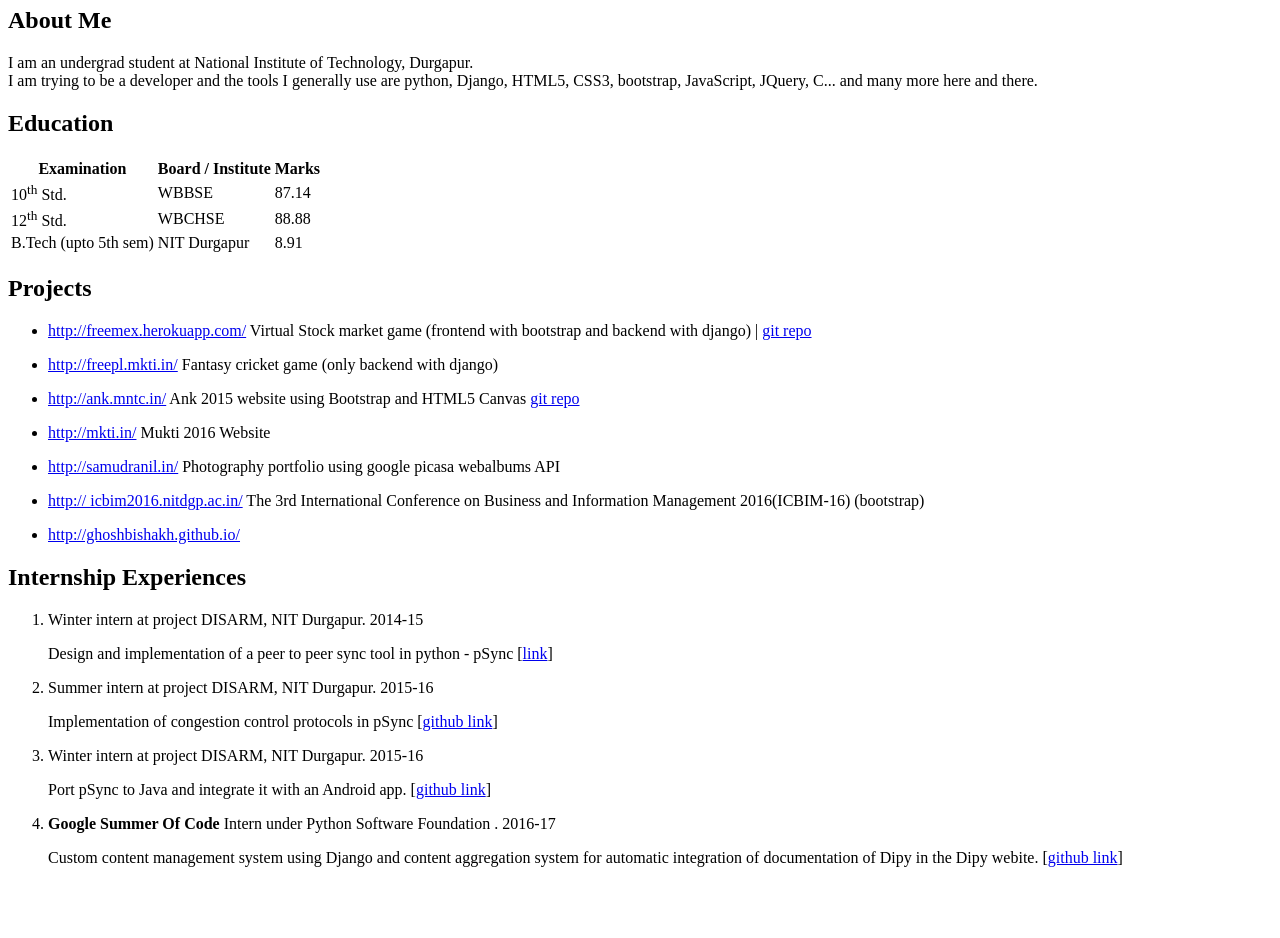
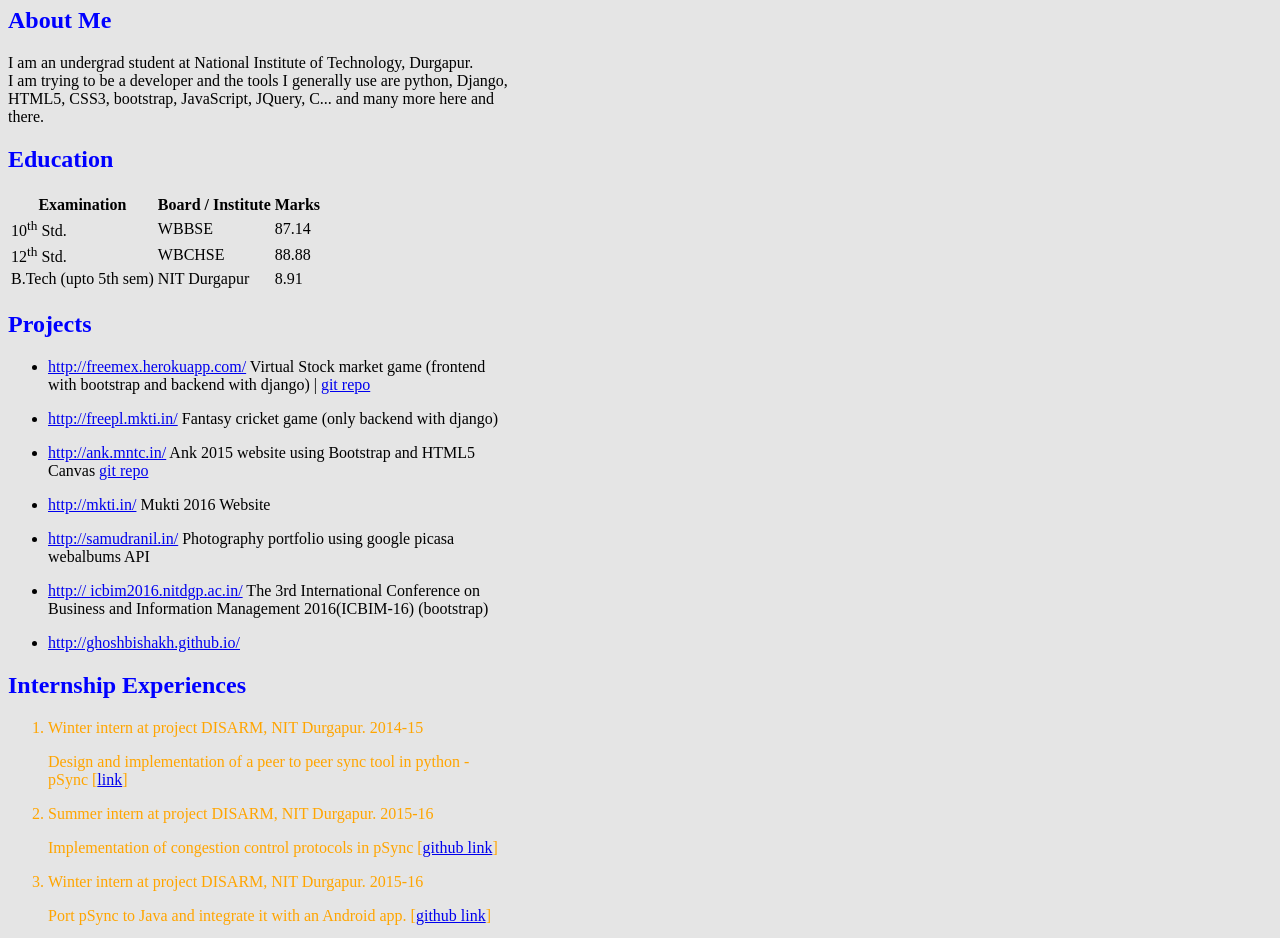
Before and after one commit to lugnitdgp/webd-workshop, a plain HTML site: page index.html in a window 1280 px wide. Shown: the part 285-1223 px from the top of the page. Before the commit the page ends 1168 px from the top, so only its background shows below. Drawn offline with Linux system fonts and the light colour scheme.

Commit message:
Basic css

```diff
--- a/index.html
+++ b/index.html
@@ -3,6 +3,20 @@
 
 <head>
 	<title>Bishakh Ghosh</title>
+
+	<style type="text/css">
+		h1, h2{
+			color: blue;
+		}
+
+		body {
+			background: #e5e5e5;
+			width: 500px;
+		}
+		ol li {
+			color: orange;
+		}
+	</style>
 </head>
 
 
```
